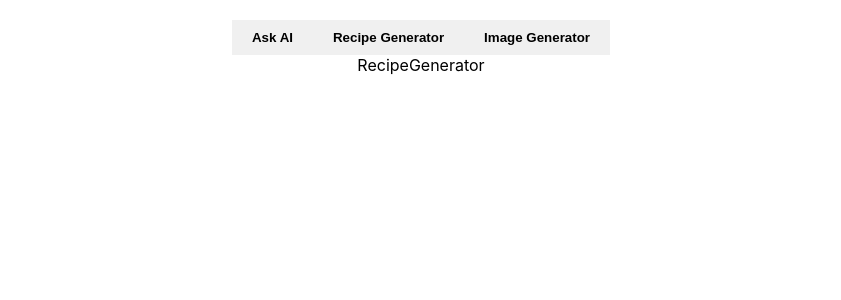
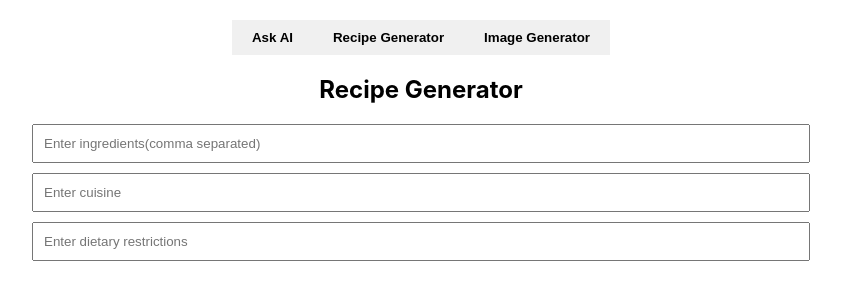
Before and after one commit to jupitters/react-ai-assistant, a React (Create React App) app: page / in a window 1280 px wide. Both pictures are taken after a click on the button "Image Generator". Shown: the top 300 px of the page, without its empty margins (219-1060 px from the left). Built offline with nearby package versions, Linux system fonts and the light colour scheme.

Commit message:
recipe component

```diff
--- a/src/components/RecipeGenerator.js
+++ b/src/components/RecipeGenerator.js
@@ -7,7 +7,12 @@ const RecipeGenerator = () => {
   const [recipe, setRecipe] = useState('')
 
   return (
-    <div>RecipeGenerator</div>
+    <div>
+      <h2>Recipe Generator</h2>
+      <input type='text' value={ingredients} onChange={(e) => setIngredients(e.target.value)} placeholder='Enter ingredients(comma separated)' />
+      <input type='text' value={cuisine} onChange={(e) => setCuisine(e.target.value)} placeholder='Enter cuisine' />
+      <input type='text' value={dietaryRestrictions} onChange={(e) => setDietaryRestrictions} placeholder='Enter dietary restrictions' />
+    </div>
   )
 }
 
```
